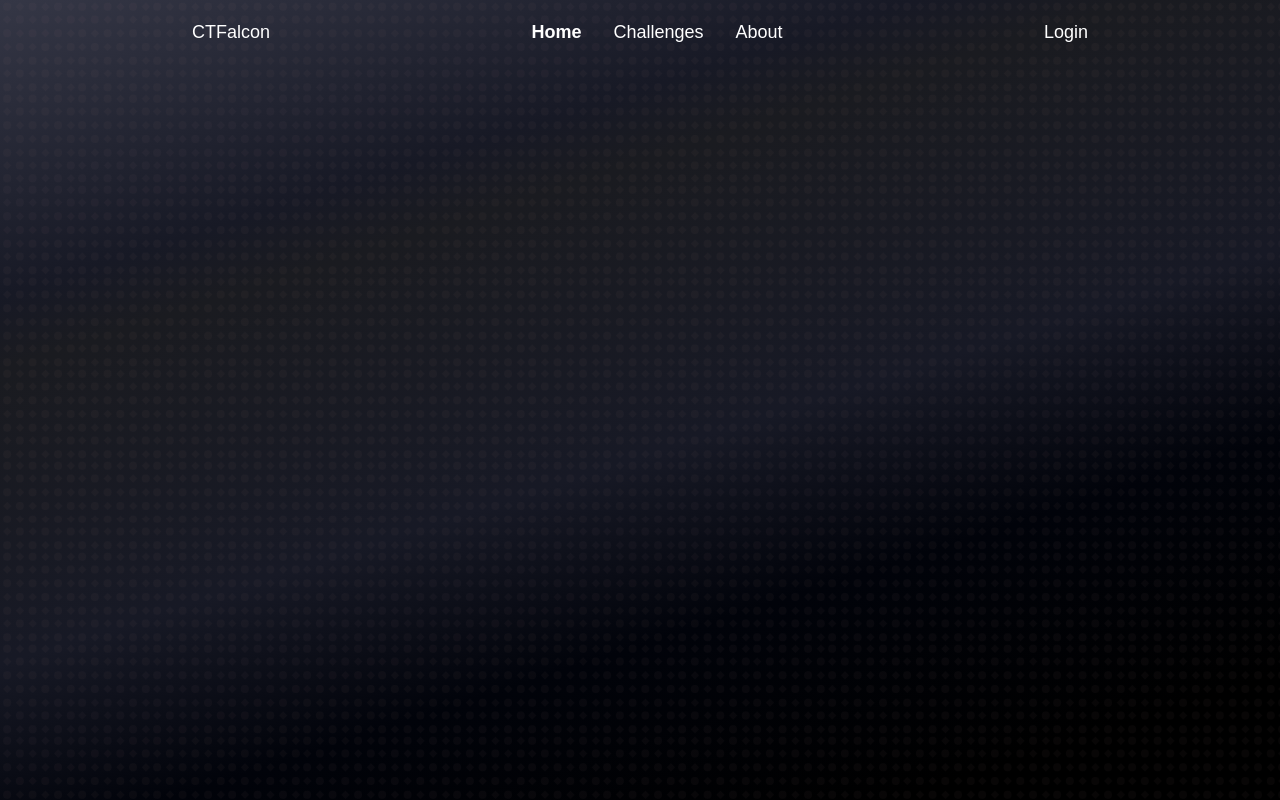
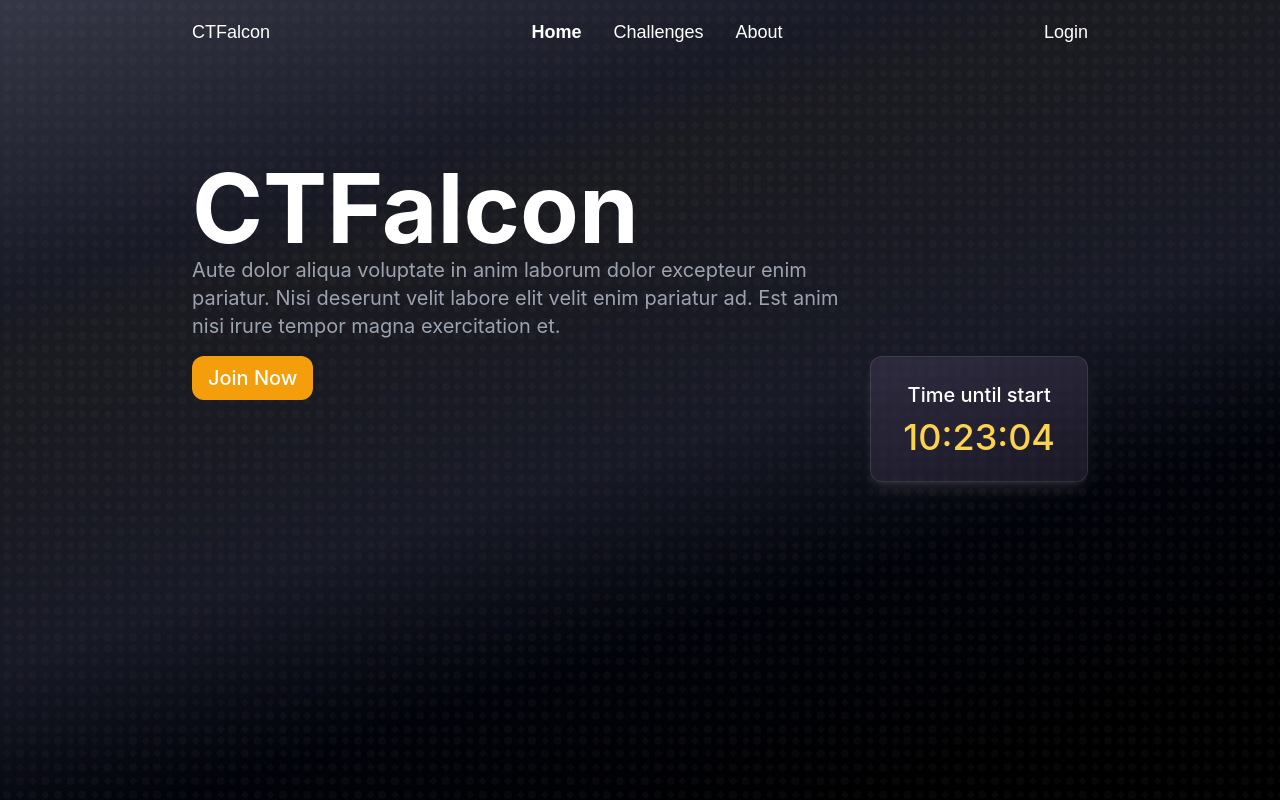
Before and after one commit to Poolesville-Computer-Team/ctfalcon-new, a SvelteKit app: page / in a window 1280 px wide. Built offline with nearby package versions, Linux system fonts and the light colour scheme.

Commit message:
button text and time-left card

```diff
--- a/src/lib/components/Navbar/Navbar.svelte
+++ b/src/lib/components/Navbar/Navbar.svelte
@@ -19,7 +19,7 @@
 				<a href="/challenges" class:font-bold={$page.url.pathname == '/challenges'}>Challenges</a>
 			</li>
 			<li><a href="/about" class:font-bold={$page.url.pathname == '/about'}>About</a></li>
-			<li class="md:hidden"><a href="/login">Login</a></li>
+			<li class="md:hidden"><a href="/start">Login</a></li>
 		</ul>
 		<div class="flex h-16 flex-col items-center justify-center">
 			<a href="/login" class="hidden md:block">Login</a>
--- a/src/routes/+page.svelte
+++ b/src/routes/+page.svelte
@@ -4,3 +4,26 @@
 <svelte:head>
 	<title>Home | CTFalcon</title>
 </svelte:head>
+
+<main class="w-screen">
+	<div class="mx-auto w-11/12 max-w-4xl">
+		<h1 class="mt-24 text-8xl font-bold">CTFalcon</h1>
+		<div class="w-full max-w-2xl text-xl text-gray-400">
+			<p>
+				Aute dolor aliqua voluptate in anim laborum dolor excepteur enim pariatur. Nisi deserunt
+				velit labore elit velit enim pariatur ad. Est anim nisi irure tempor magna exercitation et.
+			</p>
+		</div>
+		<div class="mt-4 flex flex-wrap justify-between gap-2">
+			<a class="h-fit rounded-xl bg-amber-500 px-4 py-2 text-xl font-medium" href="/start"
+				>Join Now</a
+			>
+			<div
+				class="flex flex-col items-center gap-2 rounded-xl border border-white border-opacity-10 bg-purple-300 bg-opacity-10 px-8 py-6 shadow-lg shadow-white/10 backdrop-blur-[2px]"
+			>
+				<h2 class="text-xl font-medium">Time until start</h2>
+				<p class="text-4xl font-medium text-amber-300">10:23:04</p>
+			</div>
+		</div>
+	</div>
+</main>
```
